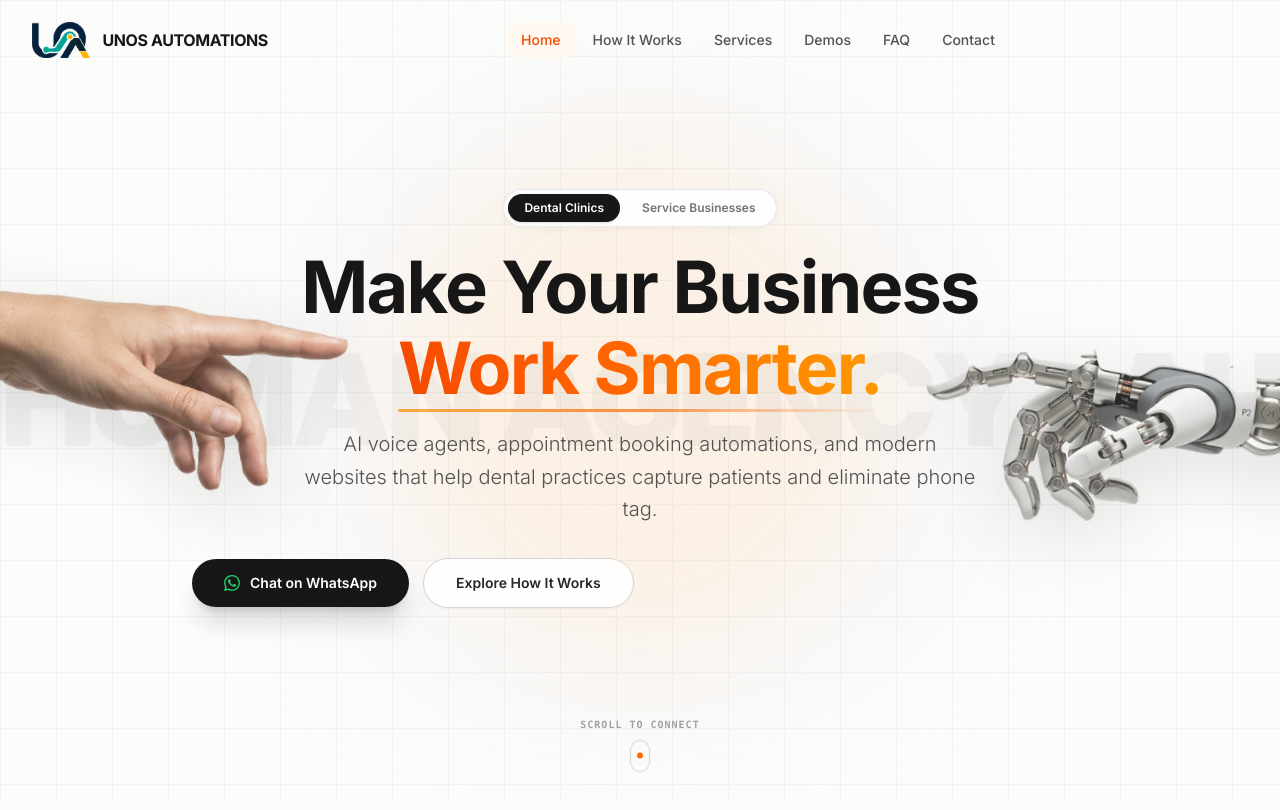
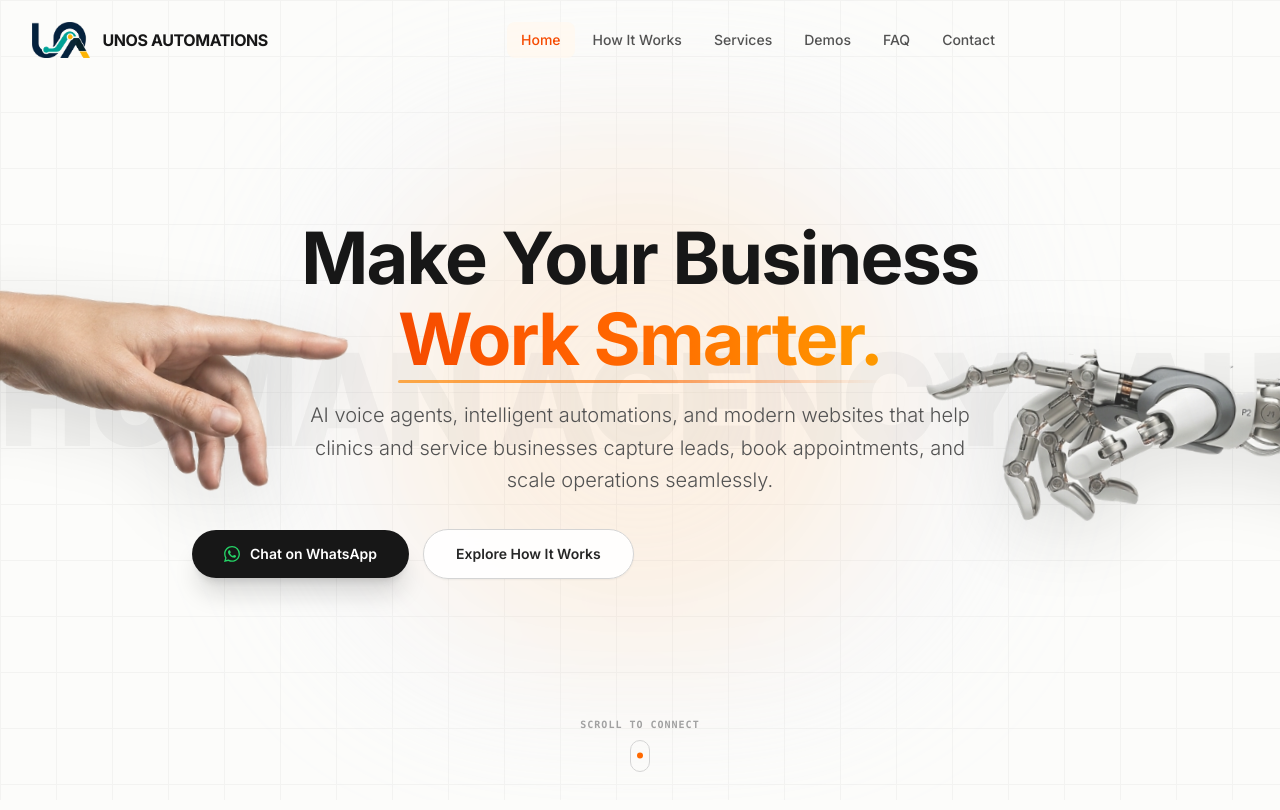
Before and after one commit to contactunos-source/UNOS-AUTOMATION, a Next.js app: page / in a window 1280 px wide. Shown: the top 810 px of the page. Built offline with nearby package versions, Linux system fonts and the light colour scheme.

Commit message:
feat: remove Dental Clinics and Service Businesses toggle from hero section

```diff
--- a/src/components/HeroSection.tsx
+++ b/src/components/HeroSection.tsx
@@ -26,7 +26,6 @@ export default function HeroSection() {
   const containerRef = useRef<HTMLDivElement>(null);
   const textRef = useRef<HTMLDivElement>(null);
   const inView = useInView(textRef, { once: true });
-  const [activeIndustry, setActiveIndustry] = useState<"dental" | "services">("dental");
 
   // Track scroll through the hero container
   const { scrollYProgress } = useScroll({
@@ -135,32 +134,6 @@ export default function HeroSection() {
             animate={inView ? "show" : "hidden"}
             className="flex flex-col items-center"
           >
-            {/* Segmented Industry Switcher (desktop only) */}
-            <motion.div variants={itemVariants} className="mb-5 hidden md:block">
-              <div className="inline-flex items-center gap-1.5 p-1 bg-white/90 rounded-full border border-neutral-200/90 shadow-[0_2px_8px_rgba(0,0,0,0.04)] backdrop-blur-md">
-                <button
-                  onClick={() => setActiveIndustry("dental")}
-                  className={`px-4 py-1.5 rounded-full text-xs font-semibold transition-all duration-300 ${
-                    activeIndustry === "dental"
-                      ? "bg-neutral-900 text-white shadow-sm"
-                      : "text-neutral-500 hover:text-neutral-900"
-                  }`}
-                >
-                  Dental Clinics
-                </button>
-                <button
-                  onClick={() => setActiveIndustry("services")}
-                  className={`px-4 py-1.5 rounded-full text-xs font-semibold transition-all duration-300 ${
-                    activeIndustry === "services"
-                      ? "bg-neutral-900 text-white shadow-sm"
-                      : "text-neutral-500 hover:text-neutral-900"
-                  }`}
-                >
-                  Service Businesses
-                </button>
-              </div>
-            </motion.div>
-
             {/* Main Headline */}
             <motion.h1
               variants={itemVariants}
@@ -178,9 +151,7 @@ export default function HeroSection() {
               variants={itemVariants}
               className="mt-4 sm:mt-5 text-sm sm:text-base lg:text-xl text-neutral-600 max-w-md sm:max-w-2xl leading-relaxed font-light px-3 sm:px-0"
             >
-              {activeIndustry === "dental"
-                ? "AI voice agents, appointment booking automations, and modern websites that help dental practices capture patients and eliminate phone tag."
-                : "AI voice agents, intelligent automations, and modern websites that help service businesses capture leads and scale operations seamlessly."}
+              AI voice agents, intelligent automations, and modern websites that help clinics and service businesses capture leads, book appointments, and scale operations seamlessly.
             </motion.p>
 
             {/* CTAs with balanced mobile spacing */}
```
